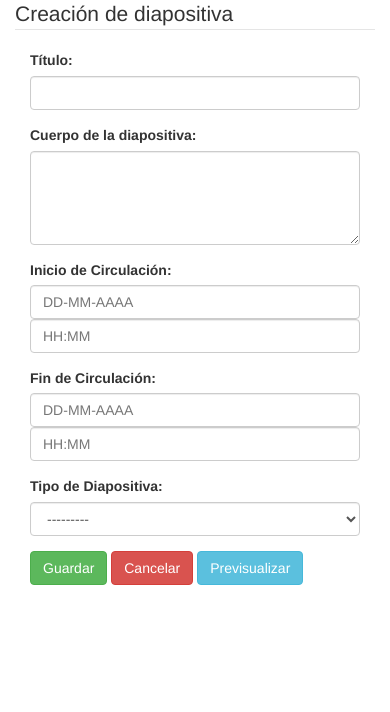
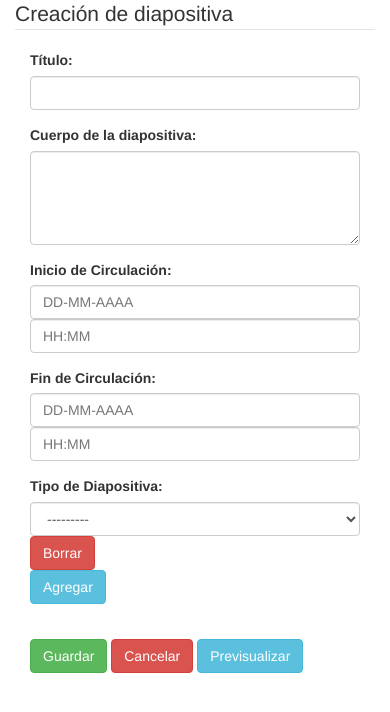
Before and after one commit to milenkotomic/NoticiasDCC, a Django app: page /news/slide/new/1 in a window 390 px wide. Shown: the part 93-805 px from the top of the page. Run offline with Django 3.2, Linux system fonts and the light colour scheme; a user stored in the database is signed in; tables that the repository leaves empty hold one stand-in row (values such as "Sample post"); parts of the project's set-up code (start-up, migrations or seed data) failed here and were passed over; some libraries are stand-ins or nearby versions.

Commit message:
Tag managment

```diff
--- a/DCCNews/forms.py
+++ b/DCCNews/forms.py
@@ -5,7 +5,7 @@ __author__ = 'milenkotomic'
 
 
 from django import forms
-from django.forms import Form
+from django.forms import Form, ModelForm
 
 
 class MyDateTimeInput(forms.DateInput):
@@ -63,6 +63,11 @@ class PublicationForm(Form):
                                         queryset=Tag.objects.all().order_by('name'),
                                         widget=forms.Select(attrs={'class': 'form-control'}),
                                         label='Tipo de Diapositiva')
+
+    new_tag = forms.CharField(required=False,
+                              widget=forms.TextInput(attrs={'class': 'form-control',
+                                                            'display': 'block'}),
+                              label='Ingrese tag')
 
     def clean(self):
         cleaned_data = super(PublicationForm, self).clean()
@@ -175,6 +180,14 @@ class EventImage(EventForm):
                              widget=forms.ClearableFileInput(attrs={'class': 'form-control'}),
                              label='Imagen')
 
+class TagForm(ModelForm):
+    name = forms.CharField(widget=forms.TextInput(attrs={'class': 'form-control'}),
+                           label='Nombre')
+
+    class Meta:
+        model = Tag
+        fields = ['name']
+
 
 class SearchElement(Form):
     titulo = forms.CharField(required=False,
--- /dev/null
+++ b/DCCNews/static/DCCNews/js/tag_administration.js
@@ -0,0 +1,7 @@
+/**
+ * Created by milenkotomic on 17-06-15.
+ */
+
+function addTag(){
+    $("#new_tag").show();
+}
--- a/DCCNews/templates/DCCNews/base.html
+++ b/DCCNews/templates/DCCNews/base.html
@@ -42,6 +42,7 @@
                             <li><a href="#" target="blank">Pantalla</a></li>
                         </ul>
                         <ul class="nav navbar-nav navbar-right">
+                            <li><a href="#">Borrador <span class="badge">1</span></a></li>
                             <li><a href="{% url 'template_selection' %}">Crear Contenido</a></li>
                             <li><a href="{% url 'search_event' %}">Búsqueda Evento</a></li>
                             <li><a href="{% url 'search_slide' %}">Búsqueda Diapositiva</a></li>
--- a/DCCNews/templates/DCCNews/slide.html
+++ b/DCCNews/templates/DCCNews/slide.html
@@ -8,6 +8,7 @@
     <link rel="stylesheet" href="{% static 'DCCNews/style/bootstrap-datetimepicker.css' %}" />
     <script src="{% static 'DCCNews/js/validateForms.js' %}"></script>
     <script src="{% static 'DCCNews/js/changeForm.js' %}"></script>
+    <script src="{% static 'DCCNews/js/tag_administration.js' %}"></script>
 {% endblock %}
 
 {% block content %}
@@ -133,7 +134,26 @@
                             <label class="col-lg-5 col-md-5 control-label">{{ form.slide_type.label }}:</label>
                             <div class="col-lg-7 col-md-5 text-danger text-right">{{ form.slide_type.errors.as_text }}</div>
                         </div>
-                        {{ form.slide_type }}
+                        <div class="row">
+                            <div class="col-lg-8 col-md-8">
+                                {{ form.slide_type }}
+                            </div>
+                            <div class="col-lg-2 col-md-2">
+                                <button class="btn btn-danger">Borrar</button>
+                            </div>
+                            <div class="col-lg-2 col-md-2">
+                                <button class="btn btn-info" onclick="addTag()">Agregar</button>
+                            </div>
+                        </div>
+                        <br>
+                        <div id="new_tag" class="row" style="display: none;">
+                            <div class="col-lg-10">
+                                {{ form.new_tag }}
+                            </div>
+                            <div class="col-lg-2 col-md-2">
+                                <button class="btn btn-success">Guardar</button>
+                            </div>
+                        </div>
                     </div>
                 </div>
             </div>
--- a/DCCNews/views.py
+++ b/DCCNews/views.py
@@ -2,12 +2,12 @@
 from datetime import datetime
 import time
 from DCCNews.forms import LoginForm, SlideText, SlideImage, EventForm, EventImage, SearchSlide, SearchEvent, \
-    SlideGraduation, SlideImageText
-from DCCNews.models import Publication, Type, Template, Priority, Text, Image, Temp
+    SlideGraduation, SlideImageText, TagForm
+from DCCNews.models import Publication, Type, Template, Priority, Text, Image, Temp, Tag
 from django.contrib.auth import authenticate, login, logout
 from django.contrib.auth.decorators import login_required
 from django.core.urlresolvers import reverse
-from django.forms import HiddenInput
+from django.forms import HiddenInput, modelformset_factory
 from django.http import HttpResponseRedirect
 from django.shortcuts import render, get_object_or_404, render_to_response
 from django import forms
@@ -52,6 +52,8 @@ def logout_view(request):
 # de modo de mostrar los mensajes de alerta correspondientes
 @login_required
 def index(request):
+    # request.session['dic'] = {1: "hola", 2: "chao"}
+    print request.session['dic']
     context = {}
     if request.GET.get('create'):
         context['create'] = True
@@ -416,7 +418,6 @@ def edit_event(request, publication_id):
                                                   'image_name': image_name,
                                                   'template': template.id})
 
-
 # Busca una diapositiva: TODO
 @login_required
 def search_slide(request):
```
